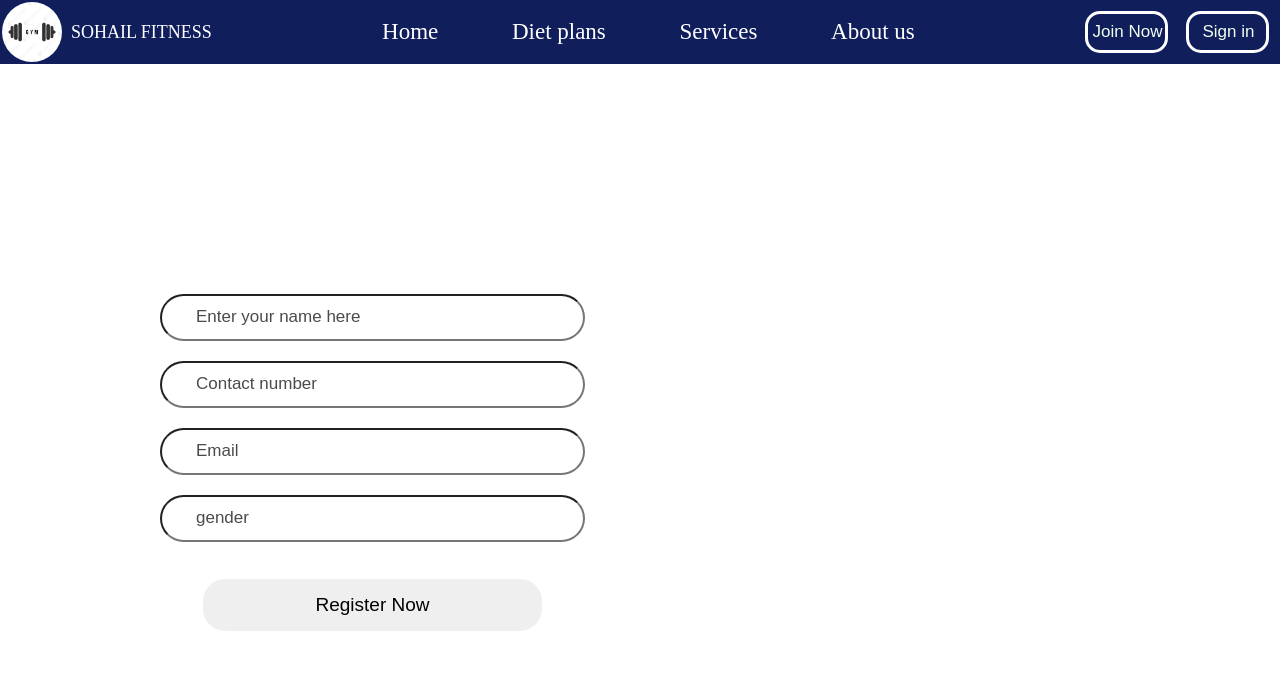
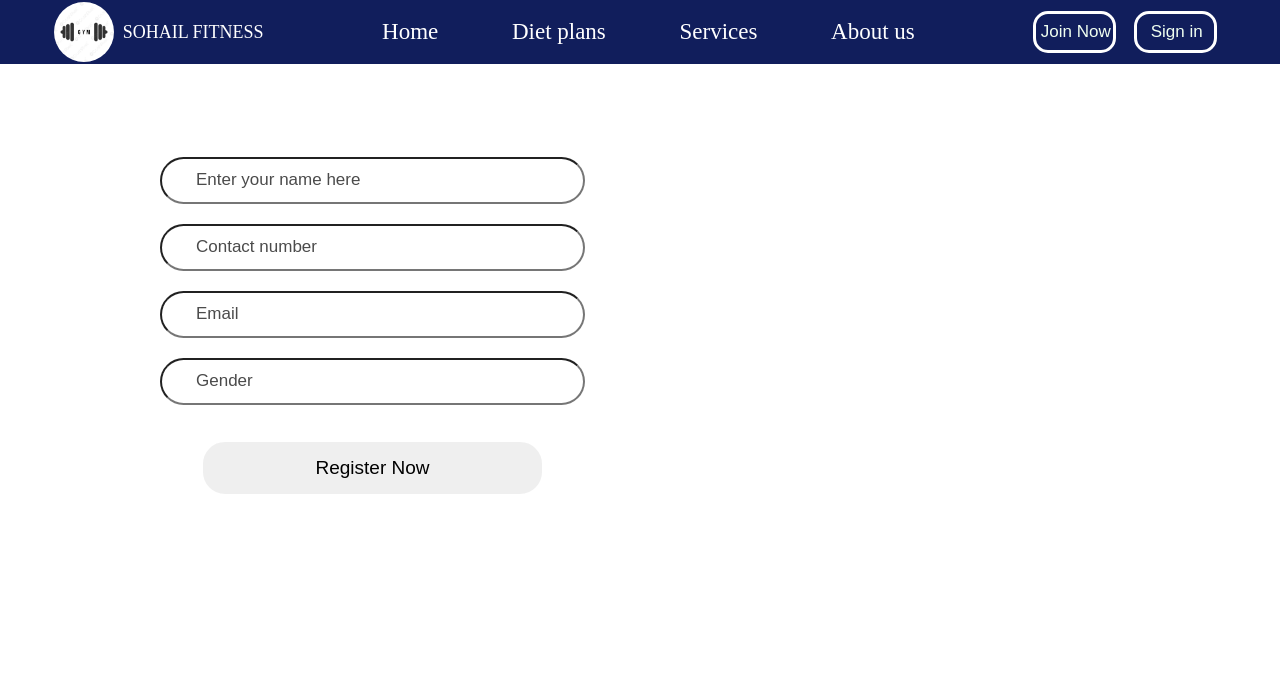
Before and after one commit to geeksohailshaikh/GYM-website, a plain HTML site: page index.html in a window 1280 px wide. Shown: the top 684 px of the page. Drawn offline with Linux system fonts and the light colour scheme.

Commit message:
Add files via upload

```diff
--- a/index.html
+++ b/index.html
@@ -40,7 +40,7 @@
                 <div > <input class="form"  type="text" placeholder="Enter your name here"></div>
                 <div> <input class="form"  type="text" placeholder="Contact number"></div>
                 <div> <input class="form" type="email" placeholder="Email"></div>
-                <div> <input class="form"  type="text" placeholder="gender"></div>
+                <div> <input class="form"  type="text" placeholder="Gender"></div>
                 <button class="btn">Register Now</button>
             </form>
 
--- a/style.css
+++ b/style.css
@@ -6,9 +6,9 @@
 body{
     background: url(bg.jpg);
     /* width: 100%; */
-    height: 2000px;
     background-repeat: no-repeat;
-    background-size: 100vw ;
+    width: 100vw;
+    height: 100vh;
     display: flex;
     flex-wrap: wrap;
     /* justify-content: flex-start; */
@@ -23,7 +23,7 @@ display: flex;
 width : 100vw;
 height : auto;
 
-justify-content: space-between;
+justify-content: space-evenly;
 flex-wrap: wrap;
 /* position: fixed; */
 background-color: rgb(17, 30, 92);
```
